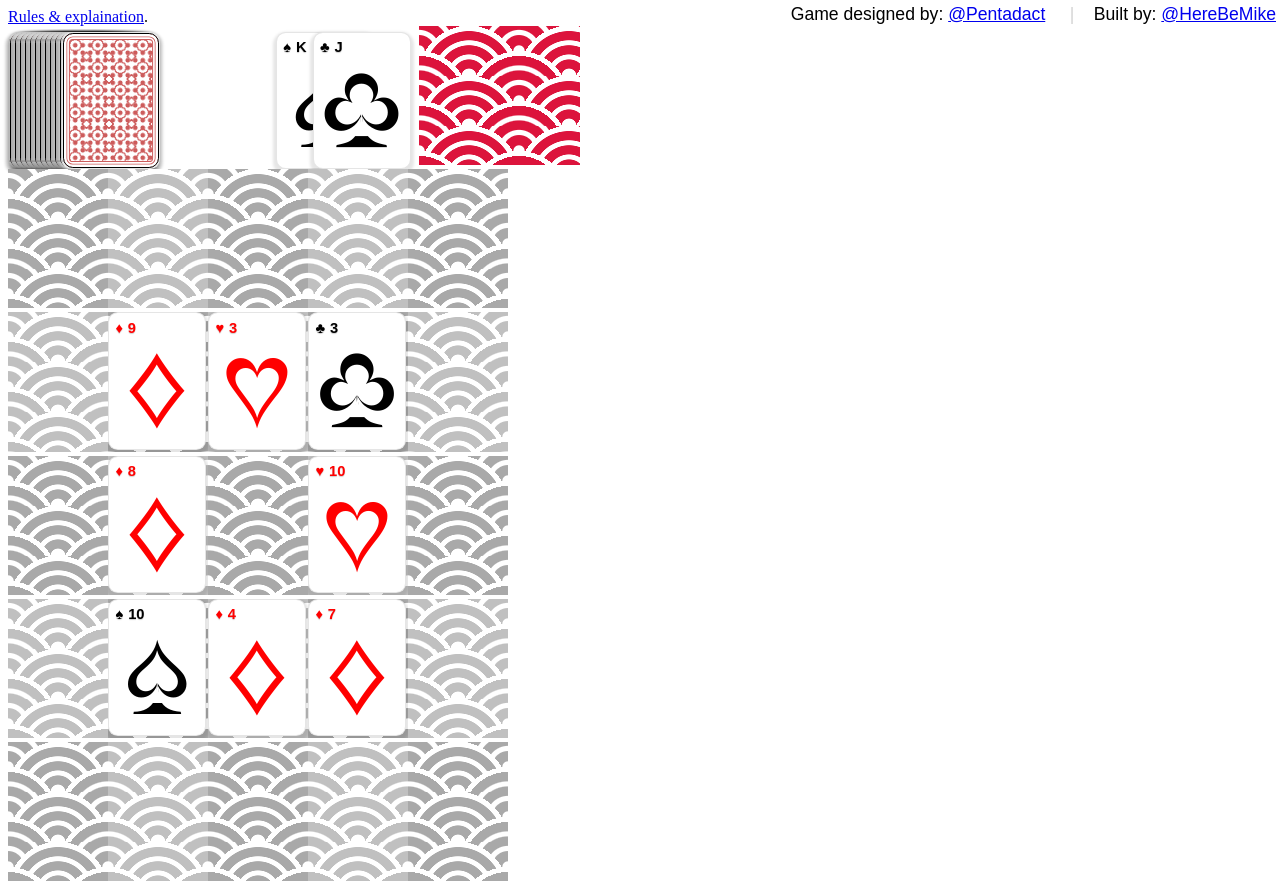
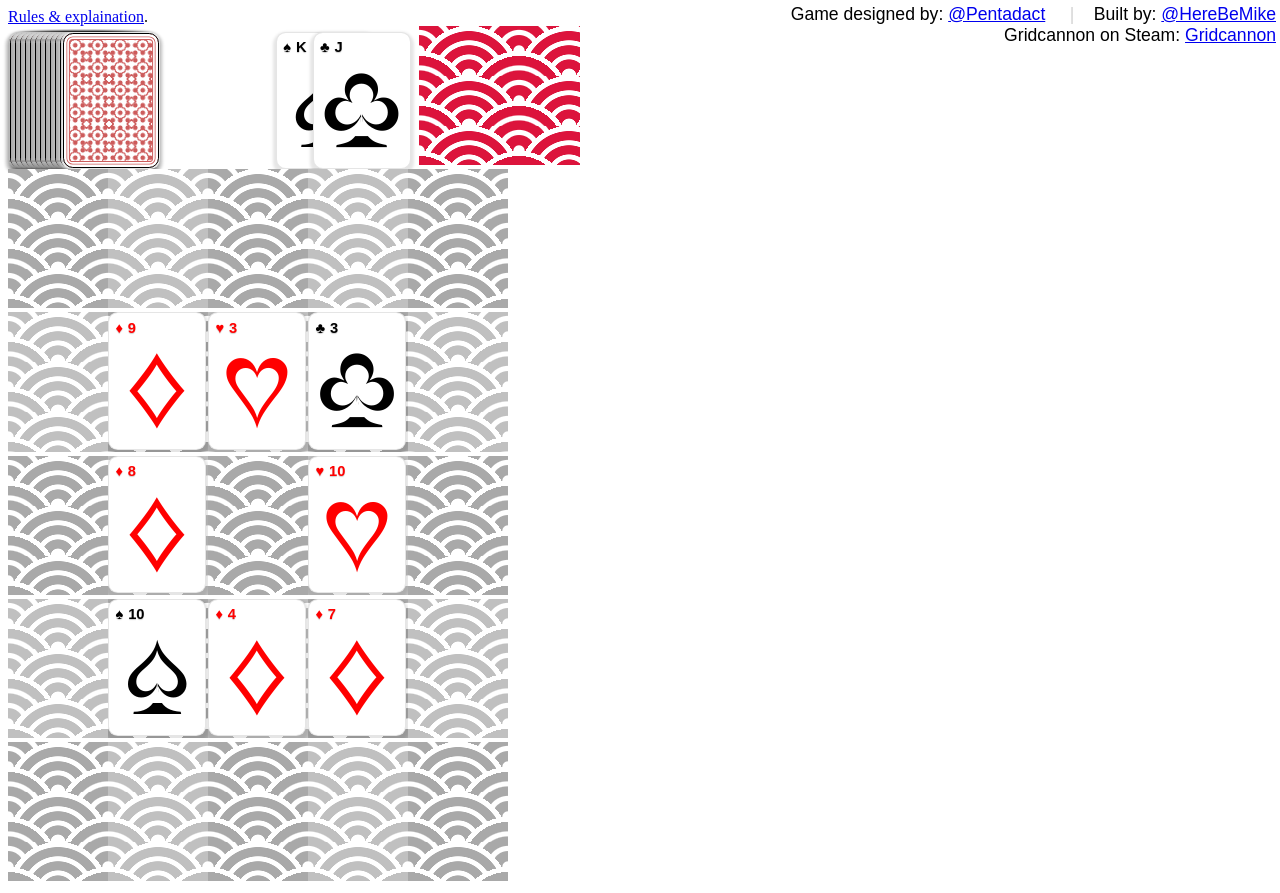
Before and after one commit to HereBeMike/Gridcannon, a plain HTML site: page site/index.html in a window 1280 px wide. Drawn offline with Linux system fonts and the light colour scheme.

Commit message:
Update index.html

```diff
--- a/site/index.html
+++ b/site/index.html
@@ -5,9 +5,14 @@
 	<script type="text/javascript" src="gridcannon.js?v=0.8"></script>
 </head>
 <body>
-	<div style="display:inline-block; position:absolute; top:0; right:0; font-size:1.1em; font-family:sans-serif; padding:4px;">
+<div style="display:inline-block; position:absolute; top:0; right:0; font-size:1.1em; font-family:sans-serif; padding:4px;">
+    <div>
 Game designed by: <a href="https://twitter.com/Pentadact">@Pentadact</a> &nbsp;&nbsp;&nbsp; <span style="color:lightgray">|</span>&nbsp;&nbsp;&nbsp; Built by: <a href="https://twitter.com/HereBeMike">@HereBeMike</a>
-</div>
+    </div>
+<div style="
+    text-align: right;
+">Gridcannon on Steam: <a href="https://store.steampowered.com/app/1152680/Gridcannon/">Gridcannon</a>
+</div></div>
 	<div>
 		<a href="https://www.pentadact.com/2019-08-20-gridcannon-a-single-player-game-with-regular-playing-cards/">Rules &amp; explaination</a>.
 	</div>
```
